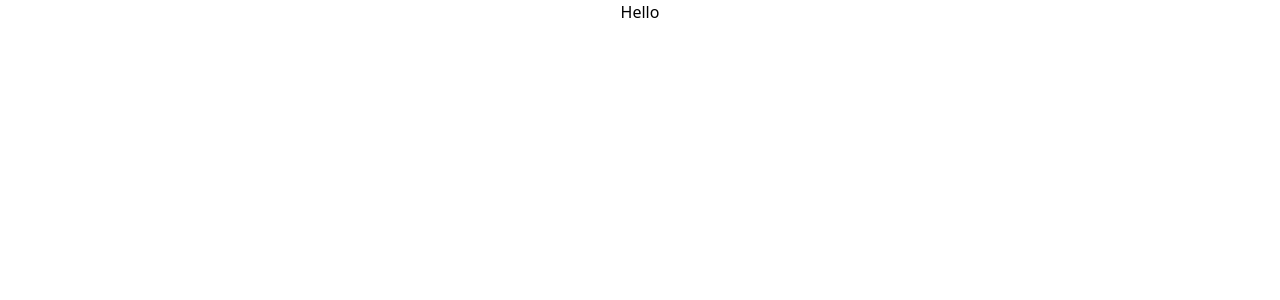
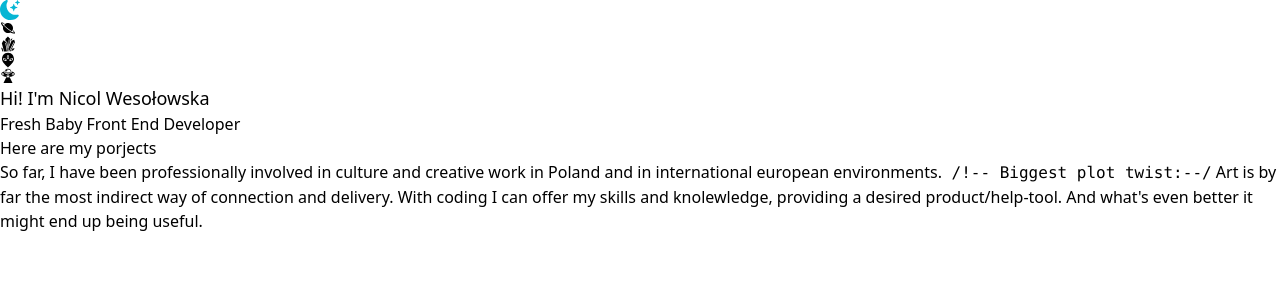
Before and after one commit to NanaNiki/Portfolio, a Next.js app: page / in a window 1280 px wide. Shown: the top 300 px of the page. Built offline with nearby package versions, Linux system fonts and the light colour scheme.

Commit message:
"head warning resolved & icons & section added"

```diff
--- a/pages/_app.js
+++ b/pages/_app.js
@@ -1,5 +1,14 @@
 import '@/styles/globals.css'
+import Head from 'next/head'
 
 export default function App({ Component, pageProps }) {
-  return <Component {...pageProps} />
+  return (
+  <>
+    <Head>
+        <title>Nicol Wesołowska Portfolio</title>
+        <meta name="description" content="Portfolio app"></meta>
+      </Head>
+      <Component {...pageProps} />
+  </>
+  )
 }
--- a/pages/_document.js
+++ b/pages/_document.js
@@ -3,10 +3,7 @@ import { Html, Head, Main, NextScript } from "next/document";
 export default function Document() {
   return (
     <Html lang="en">
-      <Head>
-        <title>Nicol Wesołowska Portfolio</title>
-        <meta name="description" content="Portfolio app"></meta>
-      </Head>
+      <Head />
       <body>
         <Main />
         <NextScript />
--- a/pages/index.js
+++ b/pages/index.js
@@ -1,13 +1,55 @@
 import Image from "next/image";
-import { Inter } from "next/font/google";
+import { Poppins } from "next/font/google";
+import { BsFillMoonStarsFill } from "react-icons/bs";
+import { GiCrystalGrowth, GiAlienStare, GiUfo } from "react-icons/gi";
+import { IoMdPlanet } from "react-icons/io";
+import { useState } from "react";
 
-const inter = Inter({ subsets: ["latin"] });
+const poppins = Poppins({ subsets: ["latin"], weight: ["300"] });
 
 export default function Home() {
+  const [darkMode, SetDarmMode] = useState(false);
   return (
     <main className="flex min-h-screen flex-col items-center">
-      <div className="">
-        <h1>Hello</h1>
+      <div className={darkMode ? "dark" : ""}>
+        <nav>
+          <ul>
+            <BsFillMoonStarsFill
+              onClick={() => SetDarmMode(!darkMode)}
+              className="curser-pointer text-xl hover:text-cyan-500"
+            />
+          </ul>
+          <ul>
+            <IoMdPlanet />
+          </ul>
+          <ul>
+            <GiCrystalGrowth />
+          </ul>
+          <ul>
+            <GiAlienStare />
+          </ul>
+          <ul>
+            <GiUfo />
+          </ul>
+        </nav>
+        <section className="home">
+          {" "}
+          <h1 className="text-lg">Hi! I'm Nicol Wesołowska</h1>
+          <h5>Fresh Baby Front End Developer</h5>
+        </section>
+        <section className="projects">
+          <h1>Here are my porjects</h1>
+        </section>
+        <section className="about">
+          <p>
+            So far, I have been professionally involved in culture and creative
+            work in Poland and in international european environments.
+            <code> /!-- Biggest plot twist:--/</code> Art is by far the most
+            indirect way of connection and delivery. With coding I can offer my
+            skills and knolewledge, providing a desired product/help-tool. And
+            what's even better it might end up being useful.
+          </p>
+        </section>
       </div>
     </main>
   );
```
Also changed, not shown: tailwind.config.js (+5 -6 lines).
